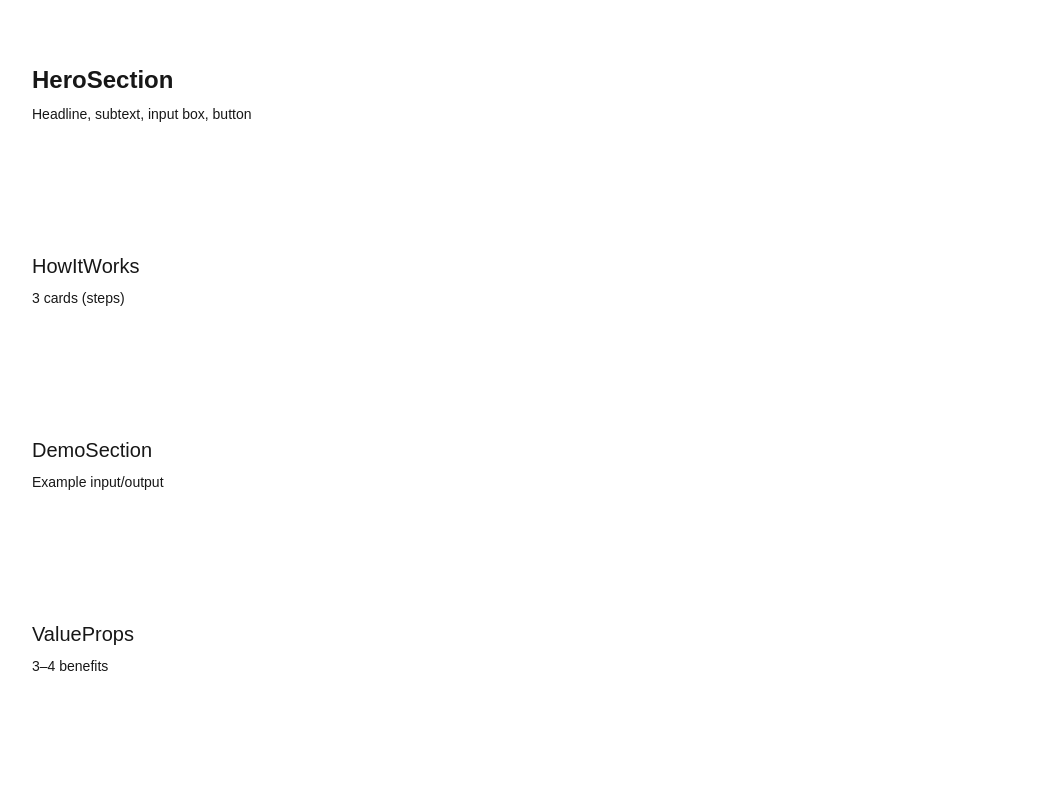
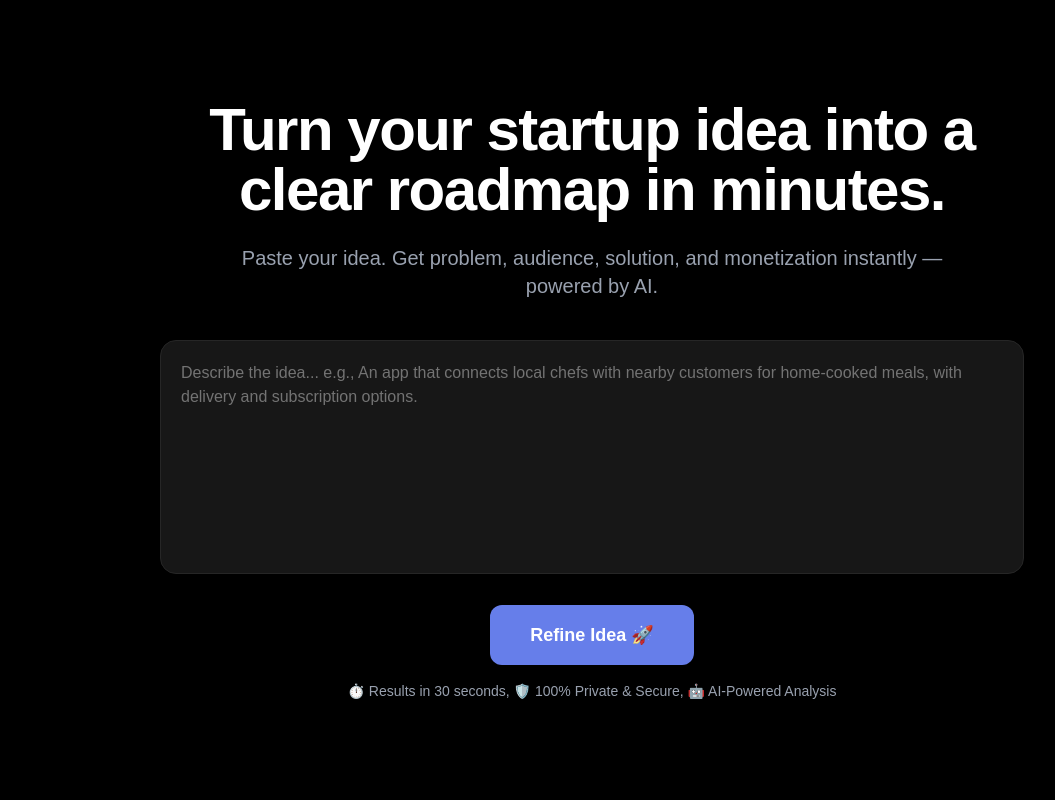
Before and after one commit to vernaut60/vernaut, a Next.js app: page / in a window 1280 px wide. Shown: the top 800 px of the page, without its empty margins (48-1103 px from the left). Built offline with nearby package versions, Linux system fonts and the light colour scheme.

Commit message:
Updated Hero Section

```diff
--- a/src/components/landing/HeroSection.tsx
+++ b/src/components/landing/HeroSection.tsx
@@ -1,9 +1,41 @@
 export default function HeroSection() {
   return (
-    <section className="w-full py-16">
-      <div className="mx-auto max-w-6xl px-4">
-        <h1 className="text-2xl font-semibold">HeroSection</h1>
-        <p className="text-sm mt-2">Headline, subtext, input box, button</p>
+    <section className="w-full min-h-screen bg-black text-white flex items-start sm:items-center justify-center py-16">
+      <div className="mx-auto w-full max-w-4xl px-4">
+        <div className="text-center">
+          <h1 className="text-4xl sm:text-5xl md:text-6xl font-extrabold tracking-tight">
+            Turn your startup idea into a clear roadmap in minutes.
+          </h1>
+          <p className="mt-6 text-base sm:text-lg md:text-xl text-gray-400 max-w-3xl mx-auto">
+            Paste your idea. Get problem, audience, solution, and monetization instantly — powered by AI.
+          </p>
+        </div>
+
+        <div className="mt-10">
+          <div>
+            <label htmlFor="idea" className="sr-only">Describe the idea</label>
+            <textarea
+              id="idea"
+              rows={8}
+              className="w-full resize-none rounded-2xl bg-neutral-900 border border-neutral-800 focus:border-neutral-700 focus:ring-2 focus:ring-blue-600/40 outline-none p-5 text-base text-white placeholder:text-neutral-500 shadow-lg"
+              placeholder="Describe the idea... e.g., An app that connects local chefs with nearby customers for home‑cooked meals, with delivery and subscription options."
+            />
+          </div>
+
+          <div className="mt-6 flex justify-center">
+            <button
+              type="button"
+              className="inline-flex items-center justify-center rounded-xl text-white font-semibold px-4 py-2 sm:px-6 sm:py-3 md:px-8 md:py-4 lg:px-10 lg:py-4 text-xs sm:text-sm md:text-base lg:text-lg shadow-md focus:outline-none focus-visible:ring-2 focus-visible:ring-blue-500 w-full sm:w-auto max-w-xs sm:max-w-none active:scale-95 hover:scale-105 transition-transform duration-150 cursor-pointer"
+              style={{ backgroundColor: '#667eea' }}
+            >
+              Refine Idea  🚀
+            </button>
+          </div>
+
+          <p className="mt-4 text-xs sm:text-sm text-gray-400 text-center">
+            ⏱️ Results in 30 seconds, 🛡️ 100% Private & Secure, 🤖 AI-Powered Analysis
+          </p>
+        </div>
       </div>
     </section>
   );
```
